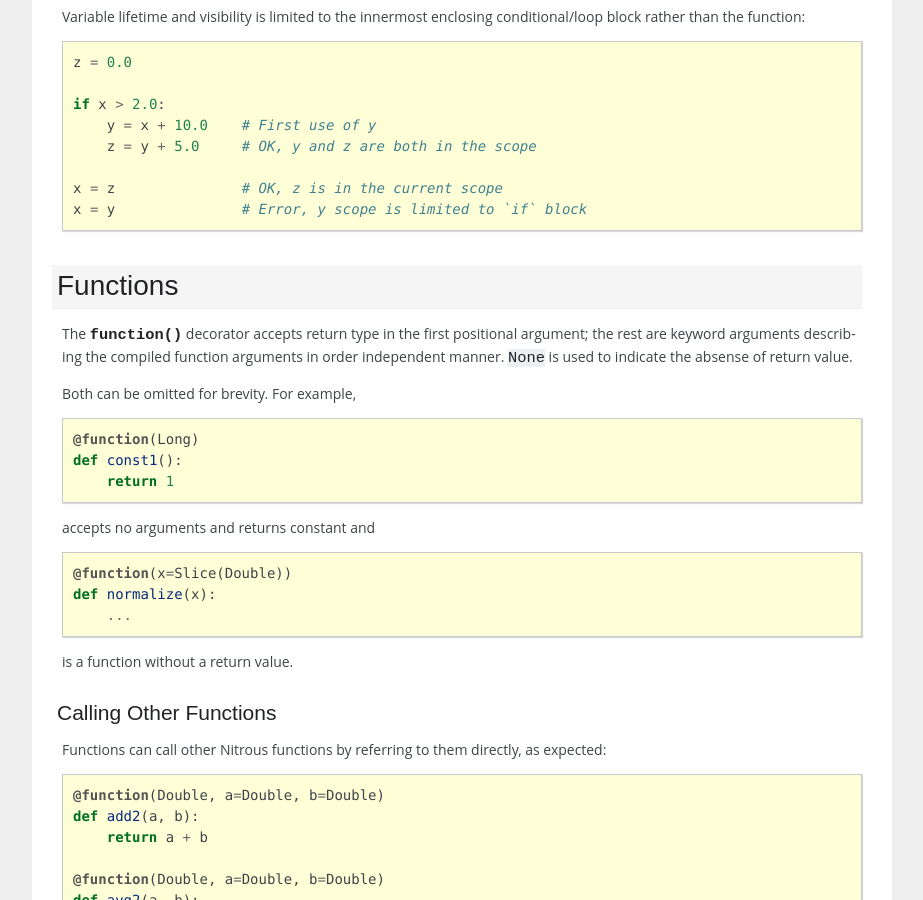
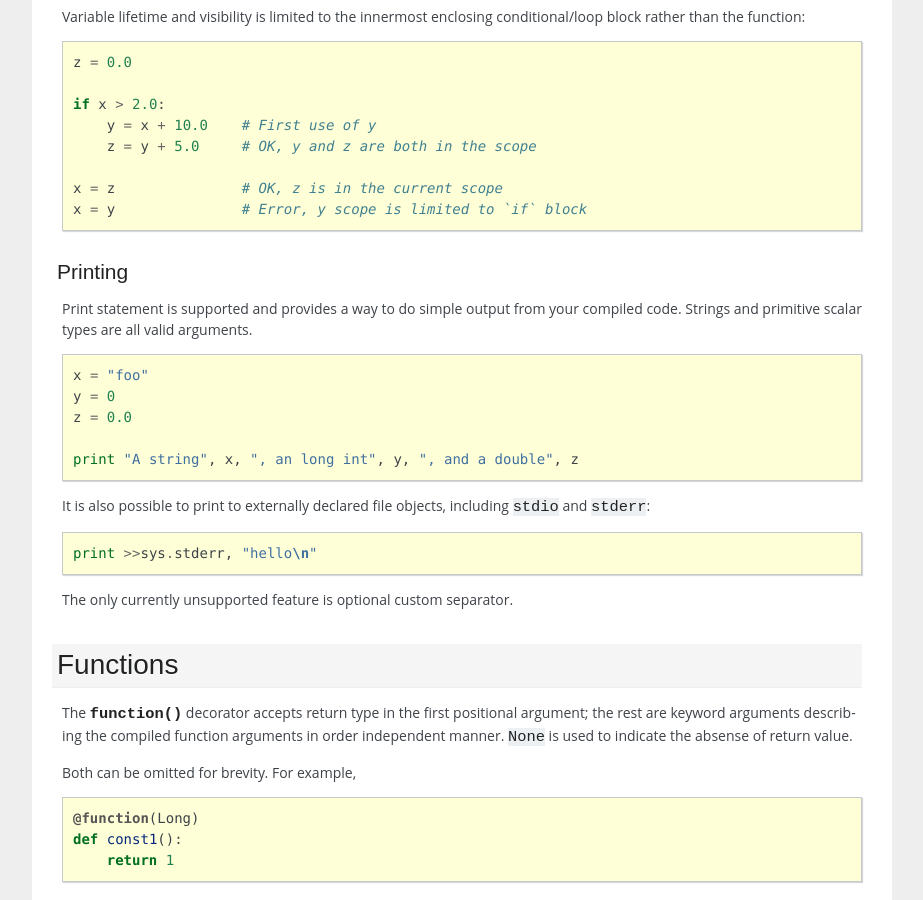
Before and after one commit to dtcaciuc/nitrous, a Sphinx documentation site: the page built from doc/userguide.rst, in a window 1280 px wide and 900 px high, scrolled down 2422 px. Shown: the whole window, without its empty margins (198-1121 px from the left). Built offline with Sphinx 7.4.7, drawn with Linux system fonts in a browser that asks for light colours; some of the changed text lies outside the part shown.

Commit message:
Added user guide section about printing

```diff
--- a/doc/userguide.rst
+++ b/doc/userguide.rst
@@ -131,7 +131,6 @@ type::
 
     x = Double(y)        # OK, assignment through explicit cast
 
-
 Variable Scope
 --------------
 
@@ -146,6 +145,27 @@ conditional/loop block rather than the function::
 
     x = z               # OK, z is in the current scope
     x = y               # Error, y scope is limited to `if` block
+
+Printing
+--------
+
+Print statement is supported and provides a way to do simple output from your
+compiled code. Strings and primitive scalar types are all valid arguments.
+
+.. code-block:: python
+
+    x = "foo"
+    y = 0
+    z = 0.0
+
+    print "A string", x, ", an long int", y, ", and a double", z
+
+It is also possible to print to externally declared file objects, including
+``stdio`` and ``stderr``::
+
+    print >>sys.stderr, "hello\n"
+
+The only currently unsupported feature is optional custom separator.
 
 Functions
 =========
@@ -267,6 +287,9 @@ Strings arguments are passed around using the dedicated
 associated with a ``ctypes.c_char_p`` type. Just as with scalar types that
 differ only by their ctype, ``String`` exists for convenience of conversion
 from/to Python data.
+
+Any string occurances in Nitrous functions are automatically stored as
+constants of ``String`` type.
 
 
 Pointers
```
